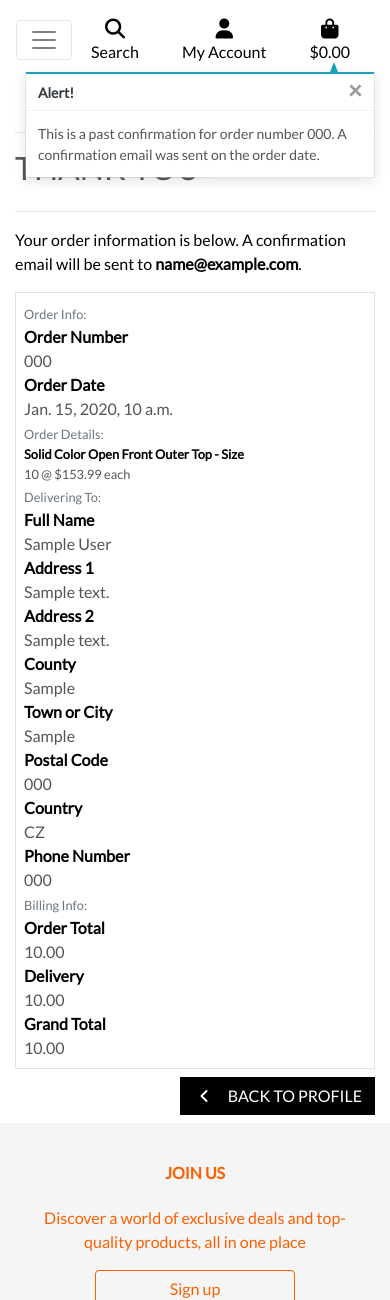
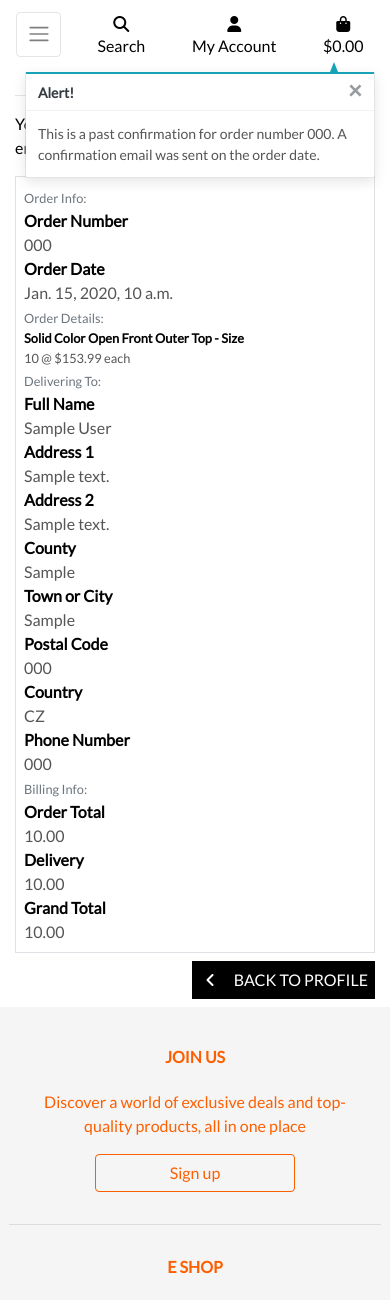
Before and after one commit to Marcopolo1975/PP-5, a Django app: page /profile/order_history/000 in a window 390 px wide. Shown: the top 1300 px of the page. Run offline with Django 3.2, Linux system fonts and the light colour scheme; data comes from the database, SQL or seed files in the repository; tables that the repository leaves empty hold one stand-in row (values such as "Sample post"); some libraries are stand-ins or nearby versions.

Commit message:
added media quarry for home page for small screens

```diff
--- a/e_shop/settings.py
+++ b/e_shop/settings.py
@@ -26,7 +26,7 @@ BASE_DIR = Path(__file__).resolve().parent.parent
 # SECURITY WARNING: don't run with debug turned on in production!
 DEBUG = True
 
-ALLOWED_HOSTS = ['localhost', ".herokuapp.com", 'e-shop-app.herokuapp.com','8000-marcopolo1975-eshop-oym1k4rfsfn.ws.codeinstitute-ide.net', 'localhost']
+ALLOWED_HOSTS = ['localhost', ".herokuapp.com", 'e-shop-app.herokuapp.com','8000-marcopolo1975-eshop-uix38l9zmrd.ws.codeinstitute-ide.net', 'localhost']
 
 
 # Application definition
--- a/static/css/base.css
+++ b/static/css/base.css
@@ -377,10 +377,54 @@ footer p {
 /* pad the top a bit when navbar is collapsed on mobile */
 @media (max-width: 991px) {
     .header-container {
-        padding-top: 116px;
+        padding-top:0;
     }
 
     body {
         height: calc(100vh - 116px);
     }
+
+    .display-4.logo-font.text-white {
+        font-size: 2rem;
+        margin-left: 20px;
+    }
+
+    .nav-link {
+        padding: 0.15rem;
+    }
+
+    .nav-link i.fa-lg {
+        font-size: 1rem;
+    }
+
+    .navbar-toggler {
+        padding: .6rem .6rem;
+        font-size: 1rem;
+    }
+
+    .alert {
+        font-size: 1rem;
+        margin-left: 20px;
+    }
+
+    .shop-now-button {
+        font-size: 1rem;
+        margin-left: 20px;
+    }
+
+    .btn.btn-outline-black.rounded-0,
+    .btn.btn-black.rounded-0 {
+        padding: .375rem .375rem;
+    }
+
+    .btn.btn-outline-black.rounded-0.btn-lg,
+    .btn.btn-black.rounded-0.btn-lg {
+        padding: .375rem .375rem;
+        font-size: .75rem;
+    }
+
+    .increment-qty, .decrement-qty {
+        padding: .25rem .5rem !important;
+    }
+
 }
--- a/templates/base.html
+++ b/templates/base.html
@@ -125,11 +125,6 @@
                 {% include 'includes/main-nav.html' %}
             </nav>
         </div>
-        <div id="delivery-banner" class="row text-center">
-            <div class="col text-white">
-                <!--<h4 class="logo-font my-1">Free delivery on orders over ${{ free_delivery_threshold }}!</h4>-->
-            </div>
-        </div>
     </header>
 
     {% if messages %}
--- a/templates/includes/mobile-top-header.html
+++ b/templates/includes/mobile-top-header.html
@@ -32,7 +32,7 @@
             {% if request.user.is_superuser %}
                 <a href="{% url 'add_product' %}" class="dropdown-item">Product Management</a>
             {% endif %}
-            <a href="" class="dropdown-item">My Profile</a>
+            <a href="{% url 'profile' %}" class="dropdown-item">My Profile</a>
             <a href="{% url 'account_logout' %}" class="dropdown-item">Logout</a>
         {% else %}
             <a href="{% url 'account_signup' %}" class="dropdown-item">Register</a>
```
